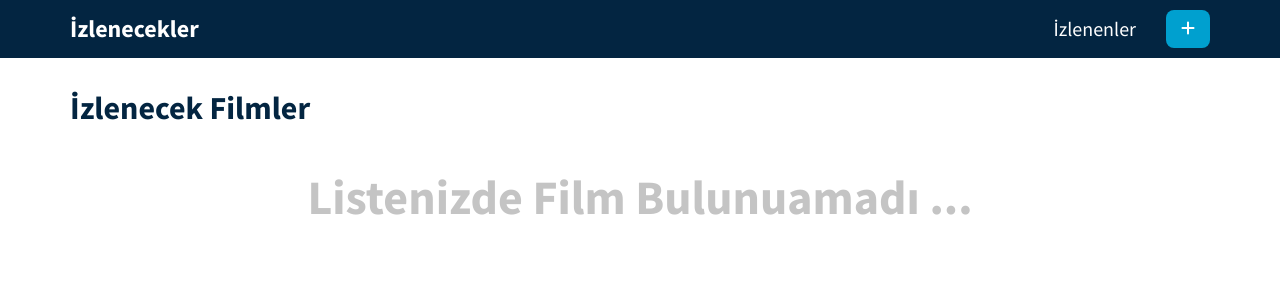
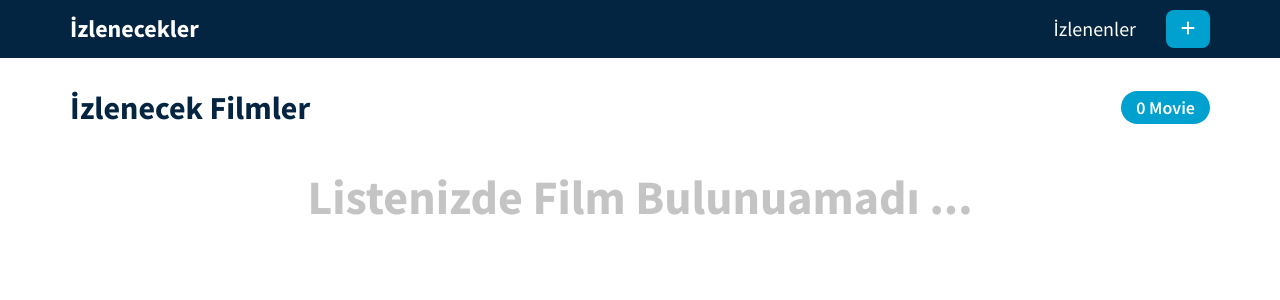
Before and after one commit to danielfacoo/movielist, a React (Vite) app in the folder movielist/: page / in a window 1280 px wide. Shown: the top 300 px of the page. Built offline with nearby package versions, Linux system fonts and the light colour scheme.

Commit message:
show to count films from watchlist and watched

```diff
--- a/movielist/src/components/Watched.jsx
+++ b/movielist/src/components/Watched.jsx
@@ -10,7 +10,13 @@ const Watched = () => {
         <div className="container">
             <div className="header">
                <h1 className="heading">İzlenecek Filmler</h1>
+
+                 {/* Count film */}
+              <div className="count-pill">
+                {watched.length} {watched.length < 2 ? "Movie" : "Movies"}
+              </div>
             </div>
+
 
             {watched.length >0 ? (
                 <div className="movie-grid">
--- a/movielist/src/components/Watchlist.jsx
+++ b/movielist/src/components/Watchlist.jsx
@@ -10,6 +10,10 @@ const Watchlist = () => {
         <div className="container">
             <div className="header">
                <h1 className="heading">İzlenecek Filmler</h1>
+               {/* Count film */}
+              <div className="count-pill">
+                {watchlist.length} {watchlist.length < 2 ? "Movie" : "Movies"}
+              </div>
             </div>
 
             {watchlist.length >0 ? (
```
